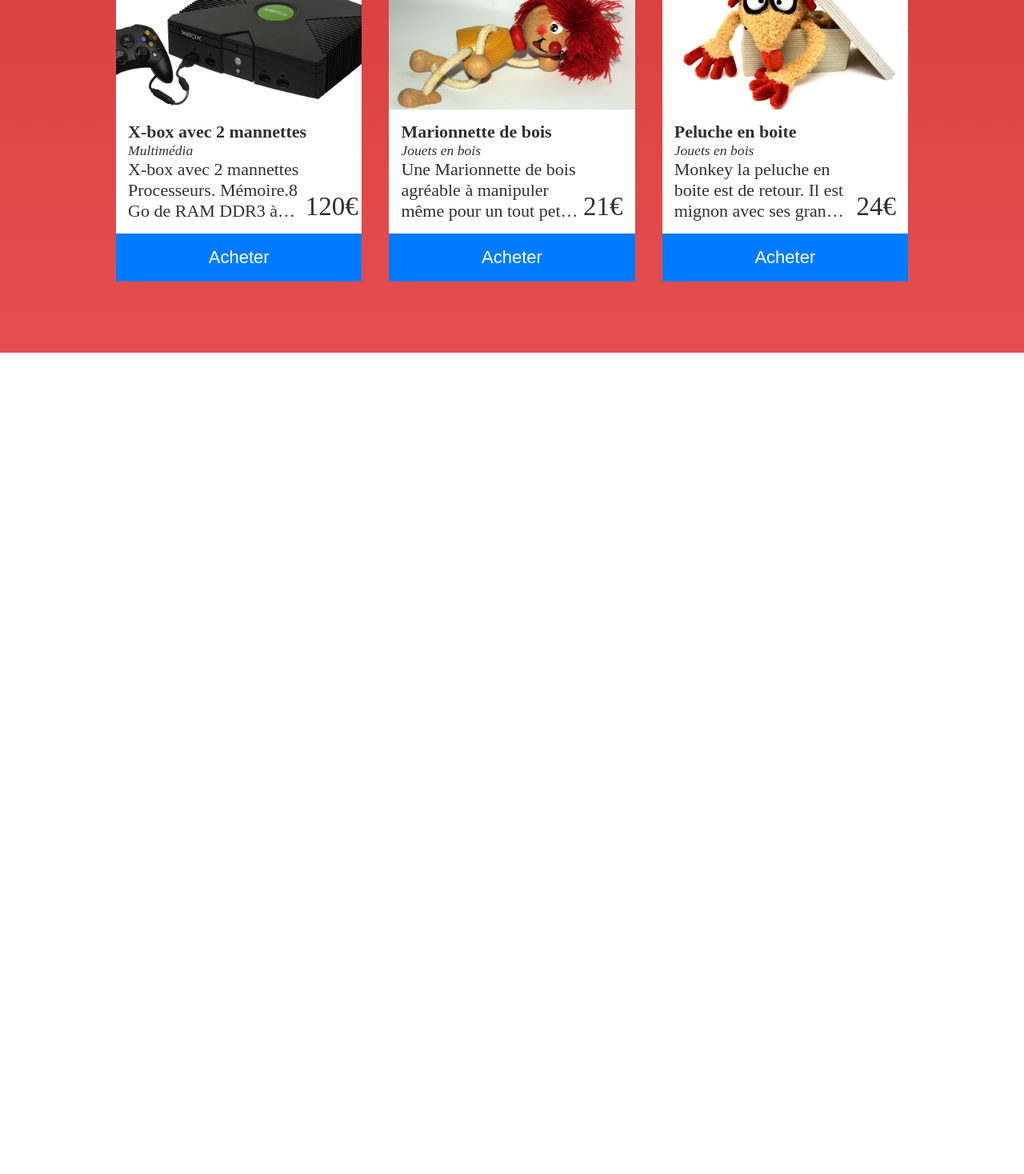
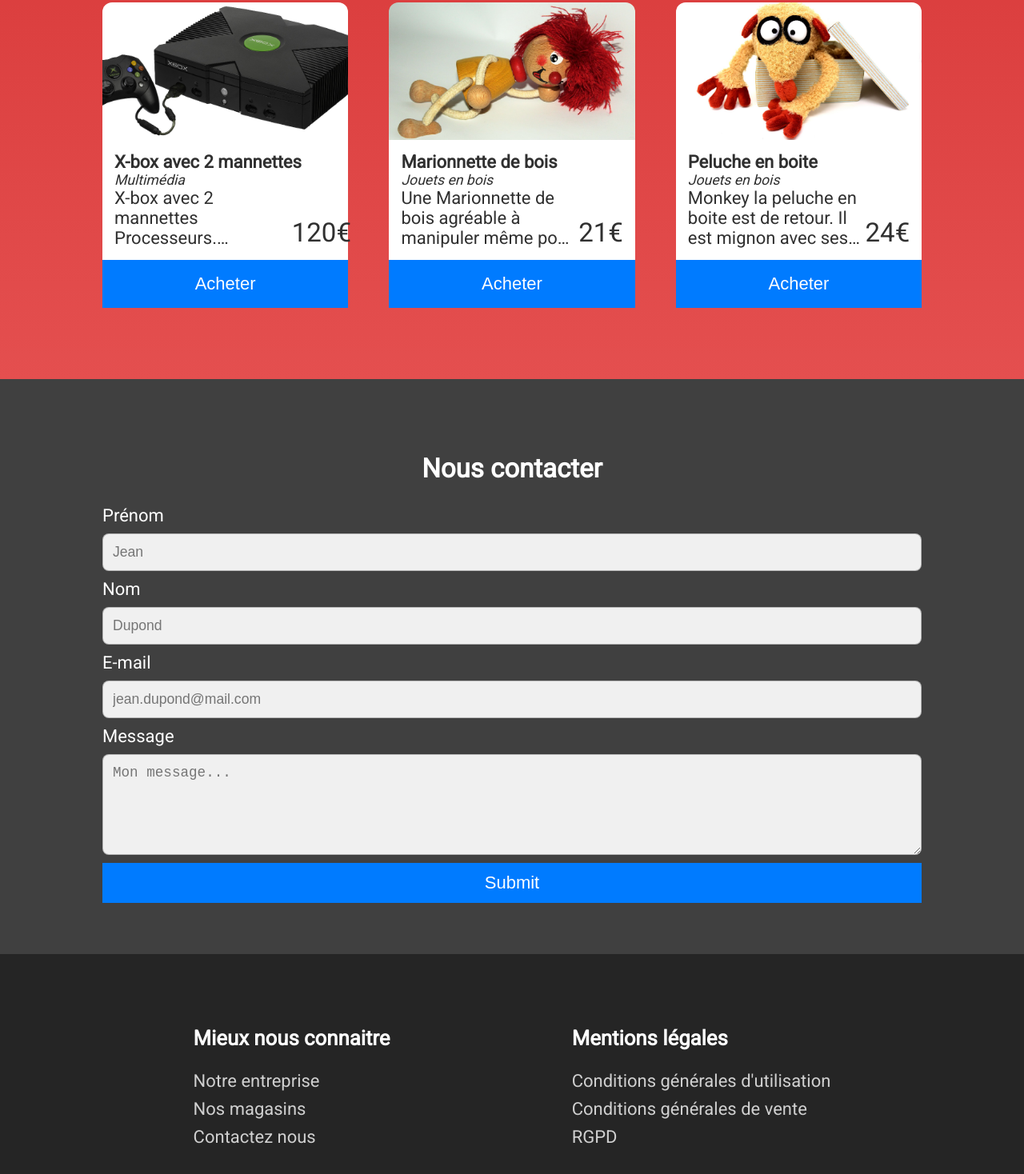
Before and after one commit to toops61/JS-debug-webinar-OC, a plain HTML site: page index.html in a window 1280 px wide. Shown: the part 1292-2760 px from the top of the page at 80% size. Before the commit the page ends 1733 px from the top, so only its background shows below. Drawn offline with Linux system fonts and the light colour scheme.

Commit message:
contact + footer

```diff
--- a/index.html
+++ b/index.html
@@ -4,6 +4,8 @@
 <head>
     <link href="style.css" rel="stylesheet">
     <title>Devtools exercices</title>
+    <link rel="preconnect" href="https://fonts.gstatic.com">
+    <link href="https://fonts.googleapis.com/css2?family=Roboto&display=swap" rel="stylesheet">
 </head>
 
 <body>
@@ -20,10 +22,10 @@
                     <a href="#presentation">Présentation</a>
                 </li>
                 <li class="nav-item">
-                    <a href="#produits">Nos produits</a>
+                    <a href="#listProduct">Nos produits</a>
                 </li>
                 <li class="nav-item">
-                    <a href="#">Nous contacter</a>
+                    <a href="#contact">Nous contacter</a>
                 </li>
                 </ol>
         </nav>
@@ -93,7 +95,8 @@
                             <div class="content">
                                 <span class="category">Jouets en bois</span>
                                 <span class="description">
-                                    Une jolie petite voiture que l'enfant pourra faire rouler en poussant. l'enfant pourra même placer un bonhomme dans la voiture. taille:16cm,10cm,5cm poids:700gr
+                                    Une jolie petite voiture que l'enfant pourra faire rouler en poussant. l'enfant
+                                    pourra même placer un bonhomme dans la voiture. taille:16cm,10cm,5cm poids:700gr
                                 </span>
                             </div>
                             <div class="price">
@@ -115,7 +118,8 @@
                             <div class="content">
                                 <span class="category">Jouets en bois</span>
                                 <span class="description">
-                                    Ours en peluche blessé idéal des le plus jeune âge. Cette peluche sera donné à l'enfant tout le réconfort dont il a besoin.
+                                    Ours en peluche blessé idéal des le plus jeune âge. Cette peluche sera donné à
+                                    l'enfant tout le réconfort dont il a besoin.
                                 </span>
                             </div>
                             <div class="price">
@@ -137,7 +141,10 @@
                             <div class="content">
                                 <span class="category">Multimédia</span>
                                 <span class="description">
-                                    X-box avec 2 mannettes Processeurs. Mémoire.8 Go de RAM DDR3 à 68,3 Go/s. Lecteur optique et disque dur.Lecteur Blu-ray (vitesse inconnue)Disque dur 500 Go. Entrées / Sorties.USB 3.0 (x3)Ethernet Gigabit (10 / 100 / 1000 Mbps) ... Connectique audio / vidéo/ HDMI /Sortie optique.
+                                    X-box avec 2 mannettes Processeurs. Mémoire.8 Go de RAM DDR3 à 68,3 Go/s. Lecteur
+                                    optique et disque dur.Lecteur Blu-ray (vitesse inconnue)Disque dur 500 Go. Entrées /
+                                    Sorties.USB 3.0 (x3)Ethernet Gigabit (10 / 100 / 1000 Mbps) ... Connectique audio /
+                                    vidéo/ HDMI /Sortie optique.
                                 </span>
                             </div>
                             <div class="price">
@@ -159,7 +166,8 @@
                             <div class="content">
                                 <span class="category">Jouets en bois</span>
                                 <span class="description">
-                                    Une Marionnette de bois agréable à manipuler même pour un tout petit, corde naturelle. Dés 2ans. taille:25cm,5cm,8cm poids:700grs
+                                    Une Marionnette de bois agréable à manipuler même pour un tout petit, corde
+                                    naturelle. Dés 2ans. taille:25cm,5cm,8cm poids:700grs
                                 </span>
                             </div>
                             <div class="price">
@@ -181,7 +189,8 @@
                             <div class="content">
                                 <span class="category">Jouets en bois</span>
                                 <span class="description">
-                                    Monkey la peluche en boite est de retour. Il est mignon avec ses grands yeux ronds. taille:20cm,15cm,13cm poids:850grs
+                                    Monkey la peluche en boite est de retour. Il est mignon avec ses grands yeux ronds.
+                                    taille:20cm,15cm,13cm poids:850grs
                                 </span>
                             </div>
                             <div class="price">
@@ -195,9 +204,58 @@
                 </a>
             </div>
         </section>
+        <section id="contact" class="block block-light">
+            <h2>Nous contacter</h2>
+            <div>
+                <div class="form-group">
+                    <label>Prénom</label>
+                    <input class="form-field" type="text" name="prenom" placeholder="Jean">
+                </div>
+                <div class="form-group">
+                    <label>Nom</label>
+                    <input class="form-field" type="text" name="prenom" placeholder="Dupond">
+                </div>
+                <div class="form-group">
+                    <label>E-mail</label>
+                    <input class="form-field" type="text" name="prenom" placeholder="jean.dupond@mail.com">
+                </div>
+                <div class="form-group">
+                    <label>Message</label>
+                    <textarea class="form-field" name="prenom" placeholder="Mon message..." rows="5"></textarea>
+                </div>
+                <input type="submit" class="sendContact">
+            </div>
+        </section>
     </main>
-    <footer>
-
+    <footer class="block">
+        <div class="footer-block">
+            <h3>Mieux nous connaitre</h3>
+            <ul>
+                <li>
+                    <a href="#">Notre entreprise</a>
+                </li>
+                <li>
+                    <a href="#">Nos magasins</a>
+                </li>
+                <li>
+                    <a href="#">Contactez nous</a>
+                </li>
+            </ul>
+        </div>
+        <div class="footer-block">
+            <h3>Mentions légales</h3>
+            <ul>
+                <li>
+                    <a href="#">Conditions générales d'utilisation</a>
+                </li>
+                <li>
+                    <a href="#">Conditions générales de vente</a>
+                </li>
+                <li>
+                    <a href="#">RGPD</a>
+                </li>
+            </ul>
+        </div>
     </footer>
 </body>
 
--- a/style.css
+++ b/style.css
@@ -2,16 +2,27 @@
     margin: 0px;
     font-size: 20px;
     text-align: justify;
+    font-family: Roboto;
+    background-color: rgba(64,64,64,1);
+}
+
+h2{
+    text-align: center;
 }
 
 nav #menu{
     display:flex;
     list-style-type: none;
-    background-color: rgba(48,48,48,1);
+    background-color: rgba(30,30,30,0.8);
     margin: 0px;
-    padding: 5px;
+    padding: 0px;
     position: fixed;
-    width: 100%;;
+    width: 100%;
+    top: 0px;
+}
+
+main{
+    margin-top:60px;
 }
 
 nav #menu .nav-item:hover{
@@ -38,8 +49,8 @@
 }
 
 .block-light{
-    background-color: white;
-    color: #303030;
+    background-color: rgba(64,64,64,1);
+    color: white;
 }
 
 .block-dark{
@@ -63,17 +74,19 @@
 #listProduct{
     display: flex;
     flex-direction: row;
-    justify-content: space-around;
+    justify-content: space-between;
     flex-wrap: wrap;
 }
 
 .product{
     width: 30%;
     margin-bottom: 25px;
+    border-radius: 12px 12px 0px 0px;
 }
 
 .product img{
     width: 100%;
+    border-radius: 12px 12px 0px 0px;
 }
 
 .product-body{
@@ -95,6 +108,11 @@
 
 .product-body .title{
     font-weight: 600;
+    text-overflow: ellipsis;
+    overflow: hidden;
+    display: -webkit-box;
+    -webkit-line-clamp: 1;
+    -webkit-box-orient: vertical;
 }
 
 .product-body .content{
@@ -152,9 +170,67 @@
     transition: box-shadow 0.4s;
 }
 
+.form-field{
+    display:flex;
+    padding: 12px;
+    border: 1px solid rgba(48,48,48,0.3);
+    border-radius: 8px;
+    margin-top: 10px;
+    width: 100%;
+    outline: none;
+    background-color: #F0F0F0;
+    font-size: 0.8em;
+    margin-bottom: 10px;
+    box-sizing: border-box;
+}
 
+.form-group{
+    width: 100%;
+}
+.form-field:focus{
+    background-color: #FFFFFF;
+}
 
-@media screen and(max-width: 1220px){
+#contact .sendContact{
+    padding: 10px;
+    color: #fff;
+    background-color: #007bff;
+    border: 2px solid #007bff;
+    font-size: 1em;
+    cursor: pointer;
+    width: 100%;
+}
+
+footer{
+    display:flex;
+    list-style-type: none;
+    background-color: rgba(30,30,30,0.8);
+    justify-content: space-around;
+    color: white;
+}
+
+footer ul{
+    list-style-type: none;
+    padding-left: 0px;
+}
+
+footer li{
+    margin-bottom: 10px;
+}
+
+footer a{
+    color: #D0D0D0;
+    text-decoration: none;
+}
+
+footer a:hover{
+    color: white;
+}
+
+@media screen and (max-width: 980px){
+    #presentation{
+        flex-direction: column;
+    }
     #presentation .logo{
         width: 100%;
     }
@@ -162,4 +238,11 @@
     #presentation .content{
         width: 100%;
     }
+    #listProduct{
+        flex-direction: column;
+    }
+
+    .product{
+        width: 100%;
+    }
 }
```
